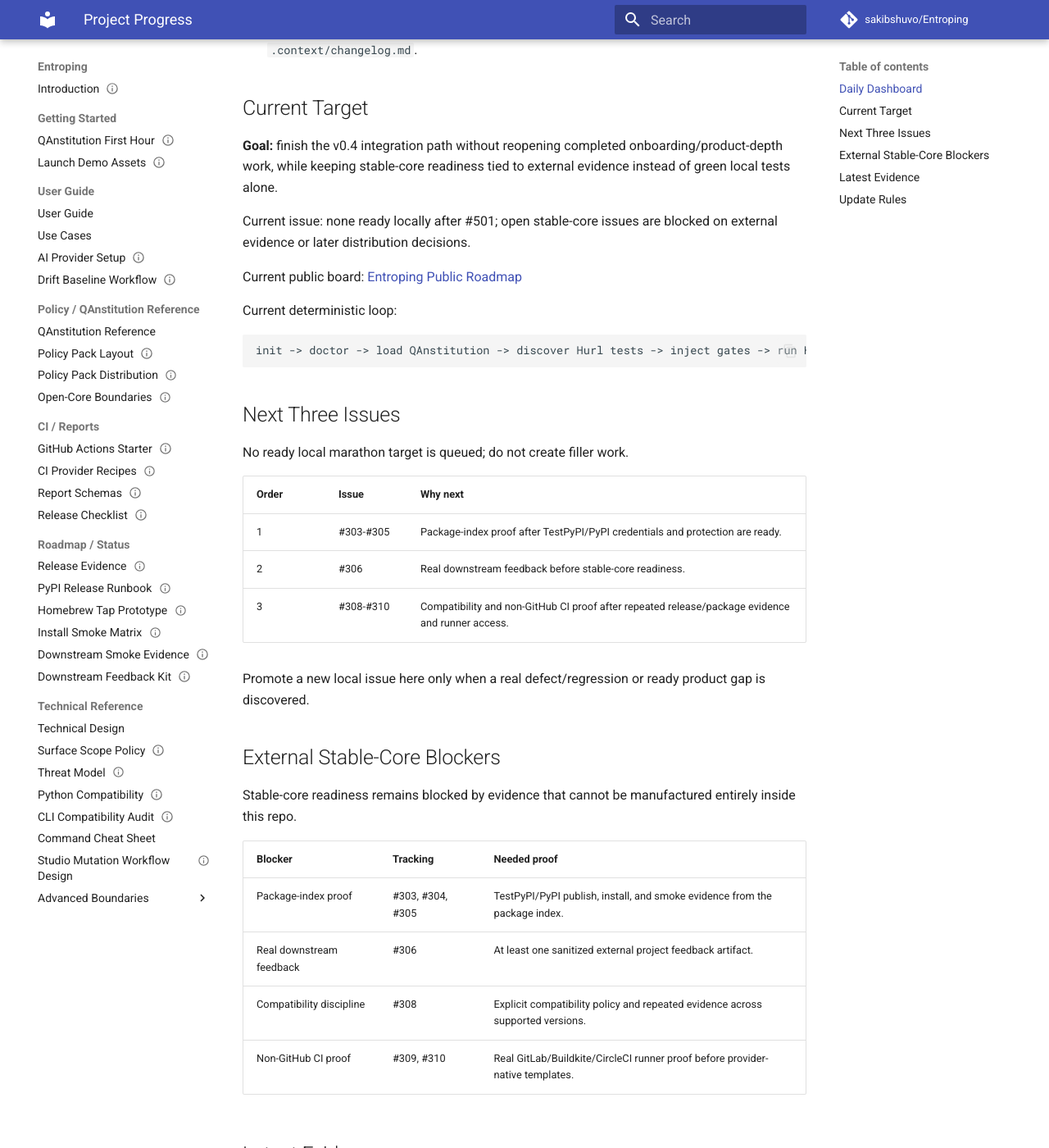
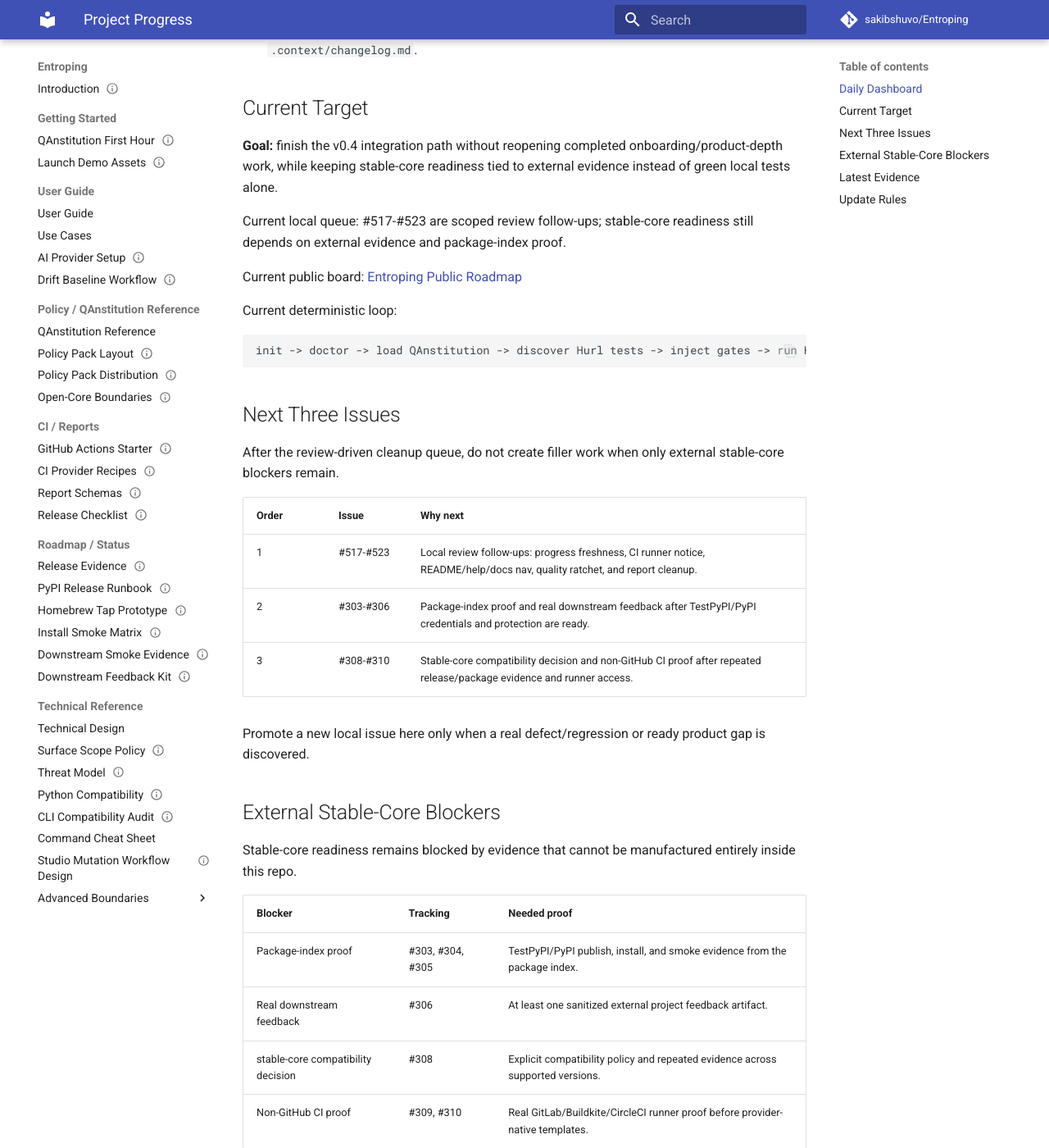
Before and after one commit to sakibshuvo/Entroping, an MkDocs documentation site: the page built from docs/meta/PROJECT_PROGRESS.md, in a window 1280 px wide and 1400 px high, scrolled down 485 px. Shown: the whole window at 82% size. Built offline with MkDocs 1.6.1 and Material for MkDocs 9.7.7, drawn with Linux system fonts in a browser that asks for light colours; comment, search, counter and statistics services are not loaded.

Commit message:
docs(progress): refresh release evidence dashboard (#524)

```diff
--- a/docs/meta/PROJECT_PROGRESS.md
+++ b/docs/meta/PROJECT_PROGRESS.md
@@ -30,7 +30,7 @@
 onboarding/product-depth work, while keeping stable-core readiness tied to
 external evidence instead of green local tests alone.
 
-Current issue: none ready locally after #501; open stable-core issues are blocked on external evidence or later distribution decisions.
+Current local queue: #517-#523 are scoped review follow-ups; stable-core readiness still depends on external evidence and package-index proof.
 
 Current public board: [Entroping Public Roadmap](https://github.com/users/sakibshuvo/projects/1)
 
@@ -42,13 +42,13 @@
 
 ## Next Three Issues
 
-No ready local marathon target is queued; do not create filler work.
+After the review-driven cleanup queue, do not create filler work when only external stable-core blockers remain.
 
 | Order | Issue | Why next |
 | --- | --- | --- |
-| 1 | #303-#305 | Package-index proof after TestPyPI/PyPI credentials and protection are ready. |
-| 2 | #306 | Real downstream feedback before stable-core readiness. |
-| 3 | #308-#310 | Compatibility and non-GitHub CI proof after repeated release/package evidence and runner access. |
+| 1 | #517-#523 | Local review follow-ups: progress freshness, CI runner notice, README/help/docs nav, quality ratchet, and report cleanup. |
+| 2 | #303-#306 | Package-index proof and real downstream feedback after TestPyPI/PyPI credentials and protection are ready. |
+| 3 | #308-#310 | Stable-core compatibility decision and non-GitHub CI proof after repeated release/package evidence and runner access. |
 
 Promote a new local issue here only when a real defect/regression or ready product gap is discovered.
 
@@ -61,7 +61,7 @@
 | --- | --- | --- |
 | Package-index proof | #303, #304, #305 | TestPyPI/PyPI publish, install, and smoke evidence from the package index. |
 | Real downstream feedback | #306 | At least one sanitized external project feedback artifact. |
-| Compatibility discipline | #308 | Explicit compatibility policy and repeated evidence across supported versions. |
+| stable-core compatibility decision | #308 | Explicit compatibility policy and repeated evidence across supported versions. |
 | Non-GitHub CI proof | #309, #310 | Real GitLab/Buildkite/CircleCI runner proof before provider-native templates. |
 
 ## Latest Evidence
```
Also changed, not shown: 1 other file.
